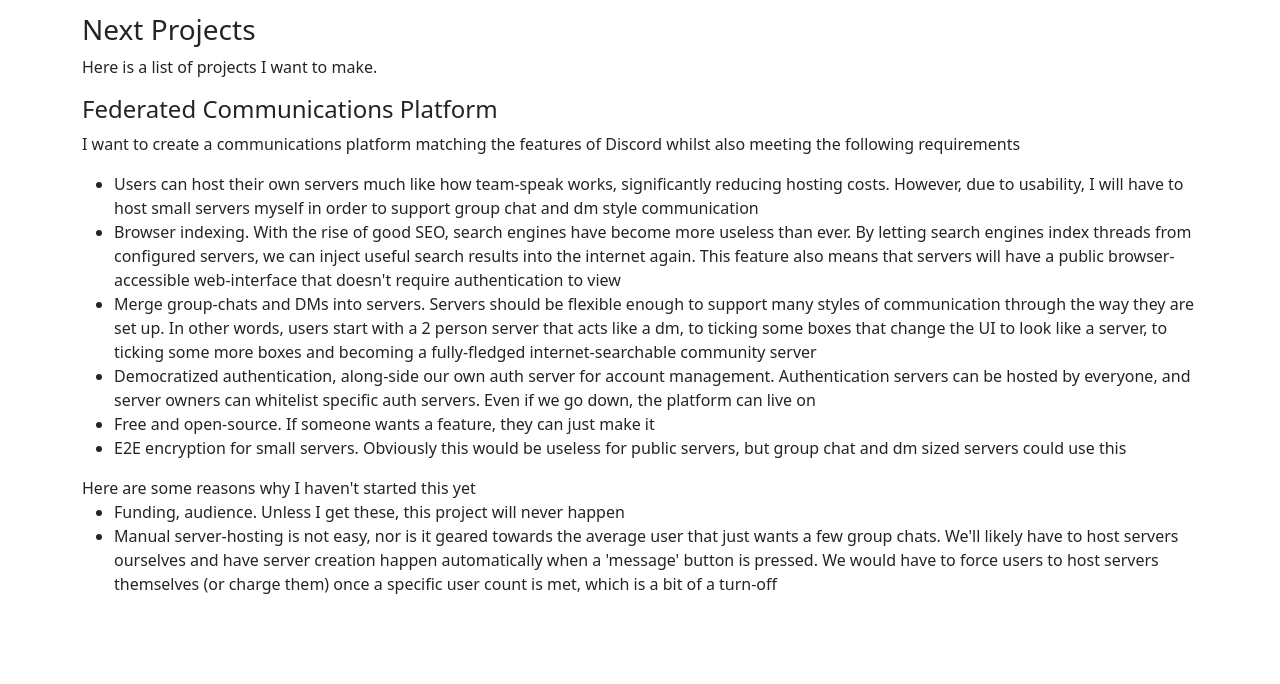
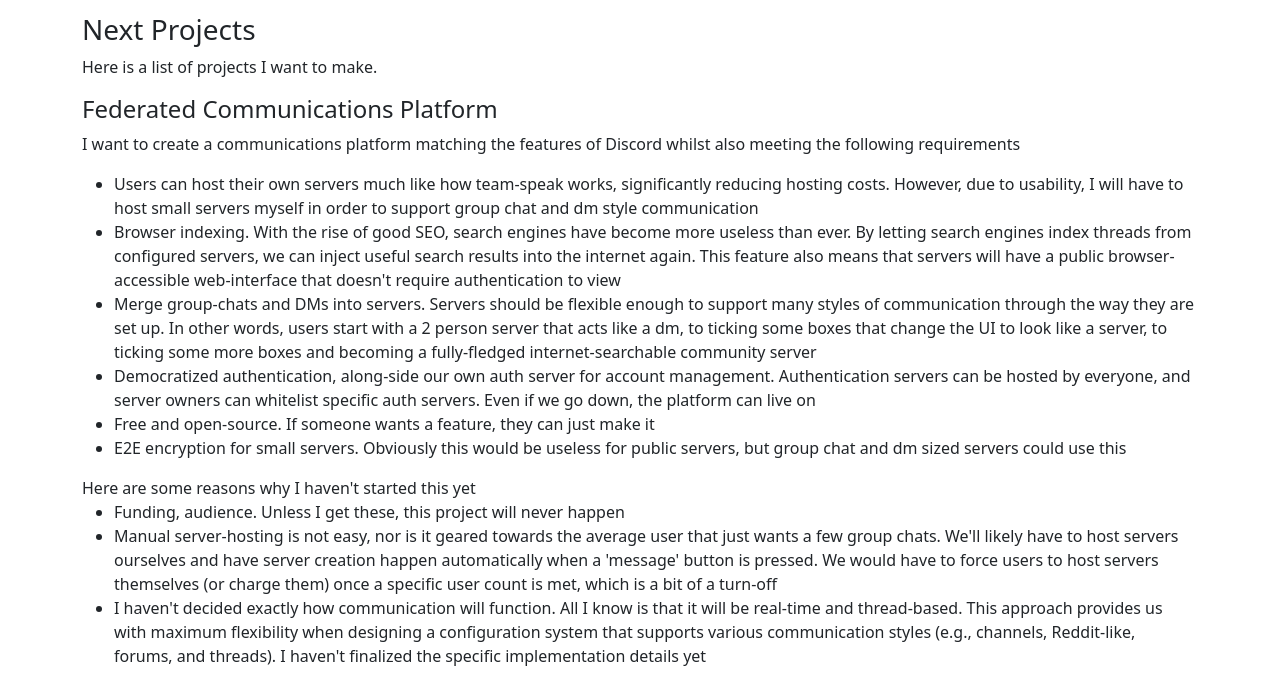
Before and after one commit to Woukie/lucaseldon.com, a website: page projects/index.html in a window 1280 px wide. Shown: the part 457-1141 px from the top of the page. Before the commit the page ends 1069 px from the top, so only its background shows below. Drawn offline with nearby package versions, Linux system fonts and the light colour scheme; files that its build step writes are made by us from their sources.

Commit message:
Added another downside to the future project

```diff
--- a/projects/index.html
+++ b/projects/index.html
@@ -62,6 +62,7 @@
     <ul>
       <li>Funding, audience. Unless I get these, this project will never happen</li>
       <li>Manual server-hosting is not easy, nor is it geared towards the average user that just wants a few group chats. We'll likely have to host servers ourselves and have server creation happen automatically when a 'message' button is pressed. We would have to force users to host servers themselves (or charge them) once a specific user count is met, which is a bit of a turn-off</li>
+      <li>I haven't decided exactly how communication will function. All I know is that it will be real-time and thread-based. This approach provides us with maximum flexibility when designing a configuration system that supports various communication styles (e.g., channels, Reddit-like, forums, and threads). I haven't finalized the specific implementation details yet</li>
     </ul>
   </div>
 
```
